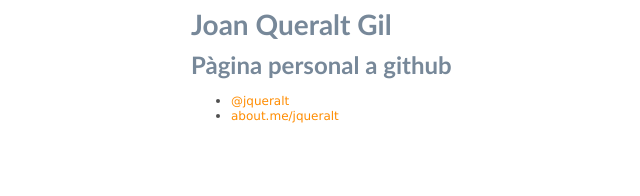
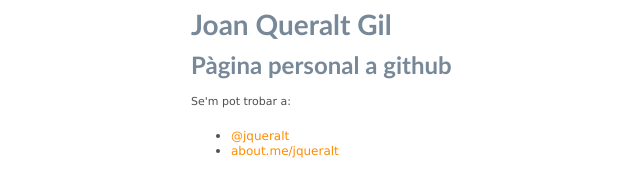
Before and after one commit to jqueralt/jqueralt.github.io, a plain HTML site: page index.html in a window 1280 px wide. Shown: the whole page, without its empty margins (19-659 px from the left). Drawn offline with Linux system fonts and the light colour scheme.

Commit message:
Updated index.html

```diff
--- a/index.html
+++ b/index.html
@@ -18,7 +18,7 @@
 
 
 <!-- contingut -->
-
+  <p>Se'm pot trobar a:</p>
 <ul>
   <li><a href="https://twitter.com/">@jqueralt</a></li>
   <li><a href="http://about.me/jqueralt">about.me/jqueralt</a></li>
```
